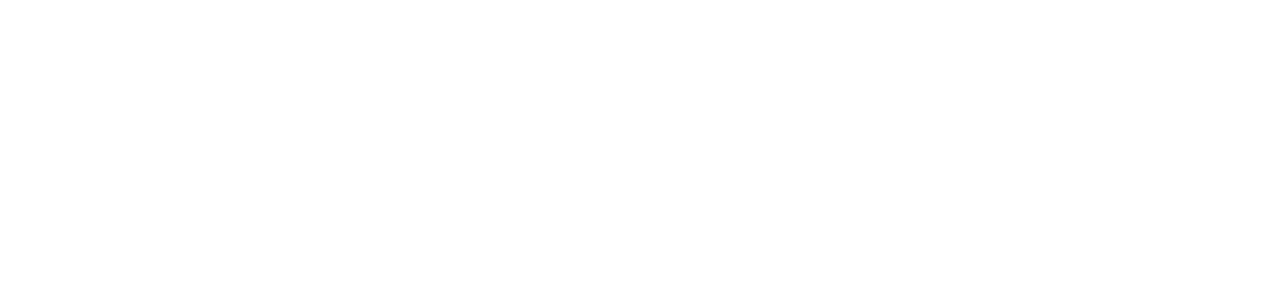
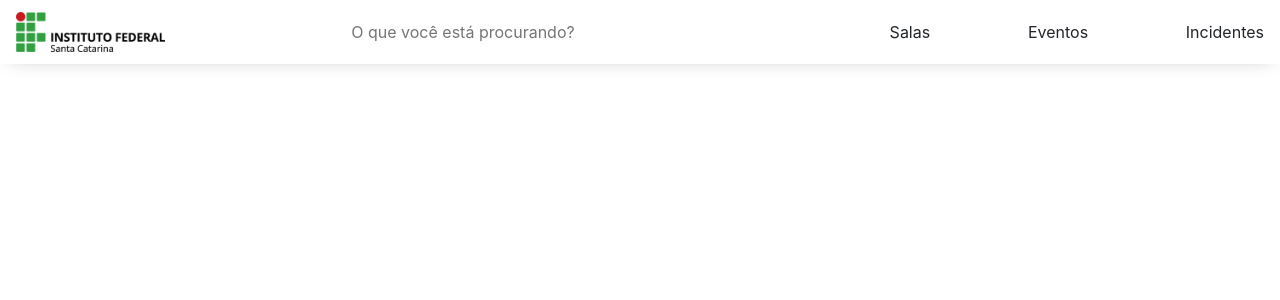
Before and after one commit to biutas/smartCampus, an Angular app in the folder smart-campus/: page / in a window 1280 px wide. Shown: the top 300 px of the page. Built offline with nearby package versions, Linux system fonts and the light colour scheme.

Commit message:
layout header

```diff
--- a/smart-campus/src/app/app.component.html
+++ b/smart-campus/src/app/app.component.html
@@ -1 +1,17 @@
-<!-- Pagina aqui -->
+<div class="d-flex flex-column justify-content-center align-items-center">
+    <div class="header d-flex flex-row justify-content-between align-items-center w-100">
+        <div>
+            <img src="../assets/ifsc_logo.png" alt="IFSC">
+        </div>
+        <div class="search">
+            <input type="text" placeholder="O que você está procurando?">
+        </div>
+        <div class="menu">
+            <ul class="d-flex flex-row justify-content-between align-items-center">
+                <li>Salas</li>
+                <li>Eventos</li>
+                <li>Incidentes</li>
+            </ul>
+        </div>
+    </div>
+</div>
--- a/smart-campus/src/app/app.component.scss
+++ b/smart-campus/src/app/app.component.scss
@@ -1 +1,27 @@
-@import url('../styles.scss')
+@import url("../styles.scss");
+.header {
+    box-shadow: 1px 4px 20px -10px #b9b9b9;
+    height: 8vh;
+    padding: 0 1rem;
+    img{
+        height: 5vh;
+    }
+    .search{
+        width: 30vw;
+        input{
+            width: 100%;
+            border: 0;
+            line-height: 8vh;
+            padding: 0 1rem;
+            outline: none;
+        }
+    }
+    .menu{
+        width: 30%;
+        ul{
+            list-style: none;
+            margin-bottom: 0;
+            padding-left: 0%;
+        }
+    }
+}
```
